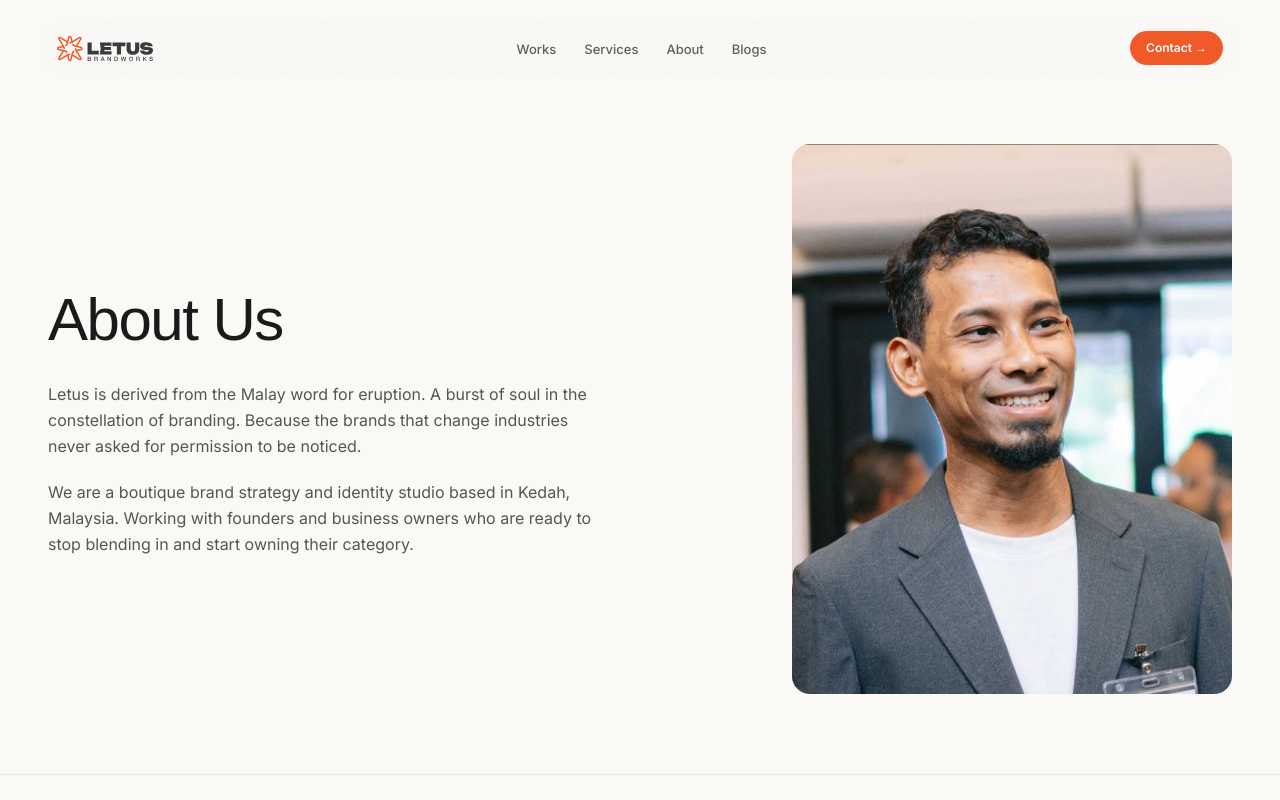
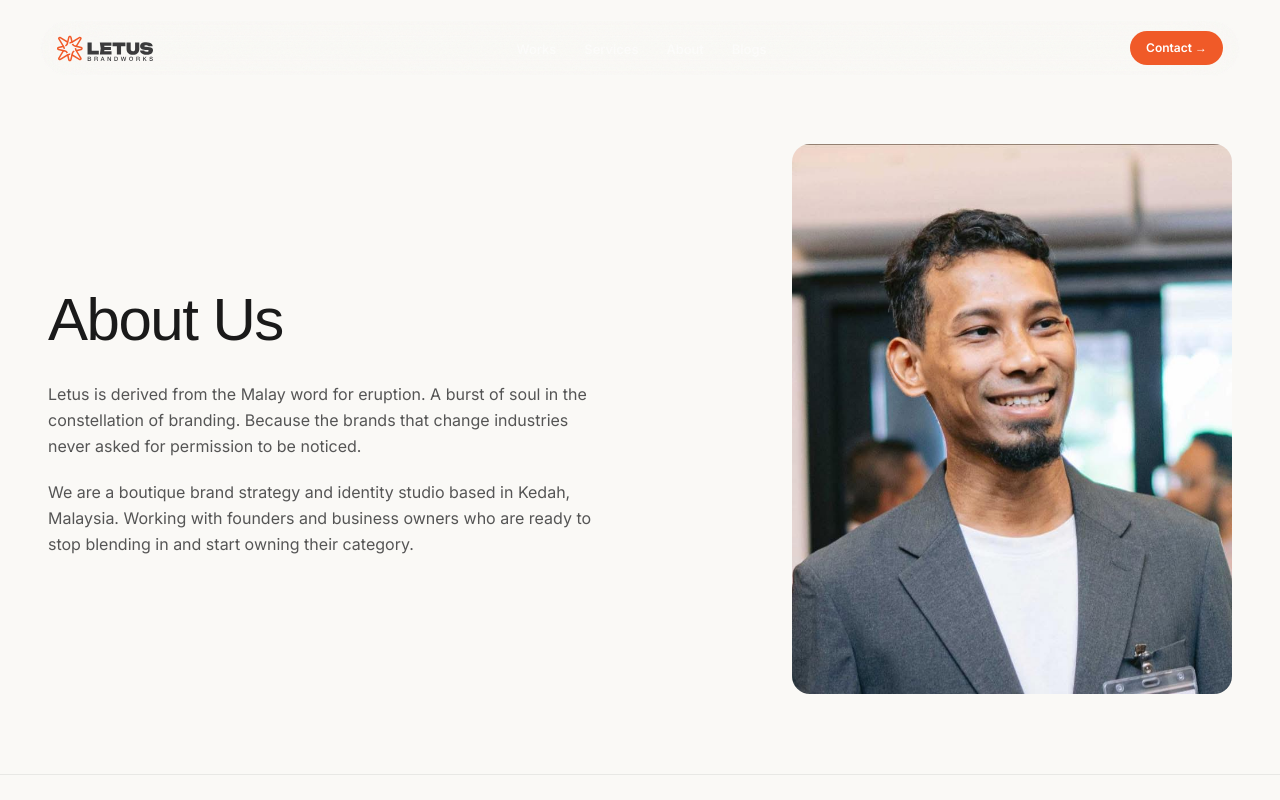
Before and after one commit to akmalsabri89/letus-brandworks, a Next.js app: page /about in a window 1280 px wide. Shown: the top 800 px of the page. Built offline with nearby package versions, Linux system fonts and the light colour scheme; a web font is replaced by a local one.

Commit message:
feat: nav dark world — frosted dark on scroll

```diff
--- a/src/components/layout/Nav.tsx
+++ b/src/components/layout/Nav.tsx
@@ -96,8 +96,8 @@ export function Nav() {
       <nav
         className={`relative flex items-center justify-between px-4 py-2.5 rounded-full backdrop-blur-xl border transition-all duration-500 ${
           isGhost
-            ? 'bg-white/10 border-white/10 shadow-none'
-            : 'bg-white/70 border-white/25 shadow-[0_4px_24px_rgba(0,0,0,0.10)]'
+            ? 'bg-white/5 border-white/8 shadow-none'
+            : 'bg-[#0a0a0a]/85 border-white/10 shadow-[0_4px_32px_rgba(0,0,0,0.5)]'
         }`}
         role="navigation"
         aria-label="Main navigation"
@@ -123,11 +123,7 @@ export function Nav() {
             <li key={link.href}>
               <Link
                 href={link.href}
-                className={`text-[13px] font-medium transition-colors px-3 py-1.5 ${
-                  isWhite
-                    ? 'text-white/70 hover:text-white'
-                    : 'text-[#1a1a1a]/70 hover:text-[#1a1a1a]'
-                }`}
+                className="text-[13px] font-medium transition-colors px-3 py-1.5 text-white/60 hover:text-white"
               >
                 {link.label}
               </Link>
@@ -177,11 +173,7 @@ export function Nav() {
             initial="hidden"
             animate="visible"
             exit="exit"
-            className={`md:hidden mt-2 rounded-2xl backdrop-blur-xl border shadow-[0_8px_32px_rgba(0,0,0,0.12)] overflow-hidden transition-colors duration-300 ${
-              isWhite
-                ? 'bg-[#1a1a1a]/95 border-white/10'
-                : 'bg-white/90 border-white/30'
-            }`}
+            className="md:hidden mt-2 rounded-2xl bg-[#141414]/95 backdrop-blur-xl border border-white/10 shadow-[0_8px_32px_rgba(0,0,0,0.6)] overflow-hidden"
           >
             <ul className="flex flex-col py-2" role="list">
               {navLinks.map((link) => (
@@ -189,11 +181,7 @@ export function Nav() {
                   <Link
                     href={link.href}
                     onClick={() => setMobileOpen(false)}
-                    className={`block px-5 py-3 text-[14px] font-medium transition-colors ${
-                      isWhite
-                        ? 'text-white/60 hover:text-white hover:bg-white/5'
-                        : 'text-[#1a1a1a]/70 hover:text-[#1a1a1a] hover:bg-black/[0.03]'
-                    }`}
+                    className="block px-5 py-3 text-[14px] font-medium transition-colors text-white/60 hover:text-white hover:bg-white/5"
                   >
                     {link.label}
                   </Link>
```
